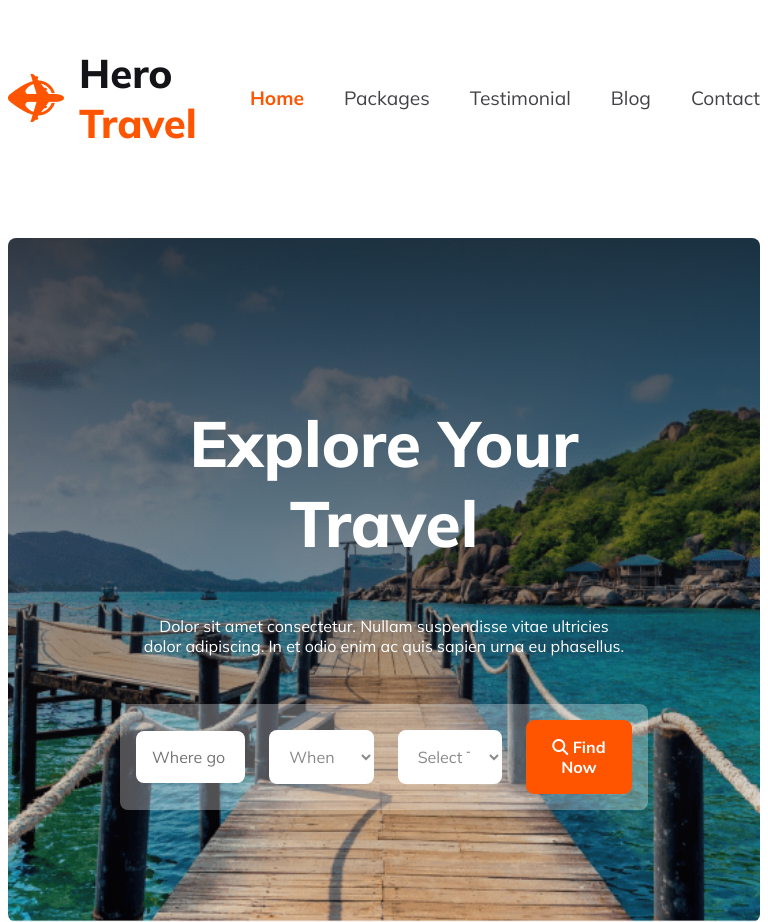
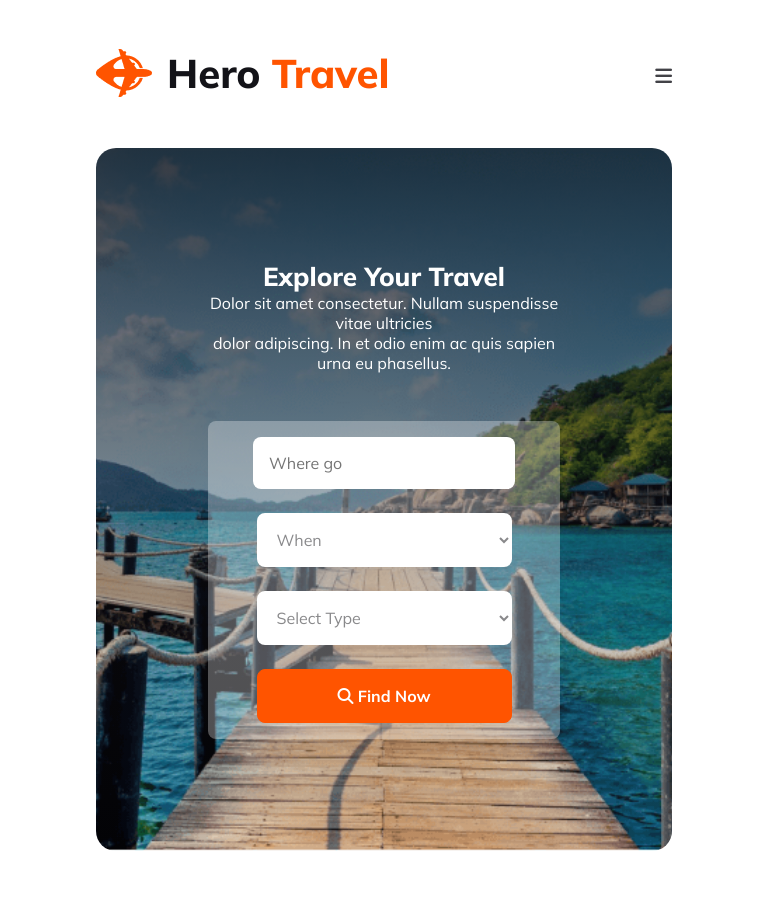
Before and after one commit to minjamin-ahmmed/travel-website, a plain HTML site: page index.html in a window 768 px wide. After the commit the page ends 899 px from the top, so only its background shows below. Drawn offline with Linux system fonts and the light colour scheme.

Commit message:
responsive layout

```diff
--- a/styles/style.css
+++ b/styles/style.css
@@ -1,3 +1,8 @@
+*{
+    margin: 0;
+    padding: 0;
+}
+
 /* Font Embedded */
 .mulish{
     font-family: "Mulish", sans-serif;
@@ -15,7 +20,7 @@
   /* Banner Styles */
   .banner-container{
     max-width: 1200px;
-    margin: 0 auto;
+    margin: 3rem auto;
     margin-bottom: 100px;
  }
 
@@ -158,8 +163,8 @@ input, select{
     width: 100%;
 }
 
-
-@media screen and (max-width: 576px) {
+/* Responsive Layout */
+@media screen and (max-width:576px) {
 .links{
     display: none;
 }
@@ -172,12 +177,12 @@ input, select{
 .banner-container{
     width: 100%;
     margin: 3rem auto;
+    width: 75%;
 }
 
 .banner-image-container{
     padding: 4rem;
     border-radius: 20px;
-    width: 75%;
 
 }
 .explore-container h1{
@@ -205,3 +210,52 @@ input, select{
 
 
 }
+
+@media screen and (min-width: 576px) and (max-width: 992px) {
+    .banner-container{
+        width: 100%;
+        margin: 3rem auto;
+        width: 75%;
+    }
+    .links{
+        display: none;
+    }
+
+    .bars{
+        display: block;
+        font-size: 26px;
+    }
+    .explore-container h1{
+        font-size: 3rem;
+    }
+
+    .banner-image-container{
+        border-radius: 20px;
+    }
+    .input-container{
+        flex-direction: column;
+        padding:16px;
+    }
+    .explore-container h1{
+        font-size: 26px;
+    }
+
+    .explore-container p{
+        width: 100%;
+    }
+
+    .input-container{
+        flex-direction: column;
+        padding:16px;
+    }
+    .input-container input{
+        max-width: 230px;
+        padding: 16px;
+        width: 100%;
+    }
+    .input-container select,
+    .input-container button{
+       max-width: 255px;
+       width: 100%;
+    }
+}
```
